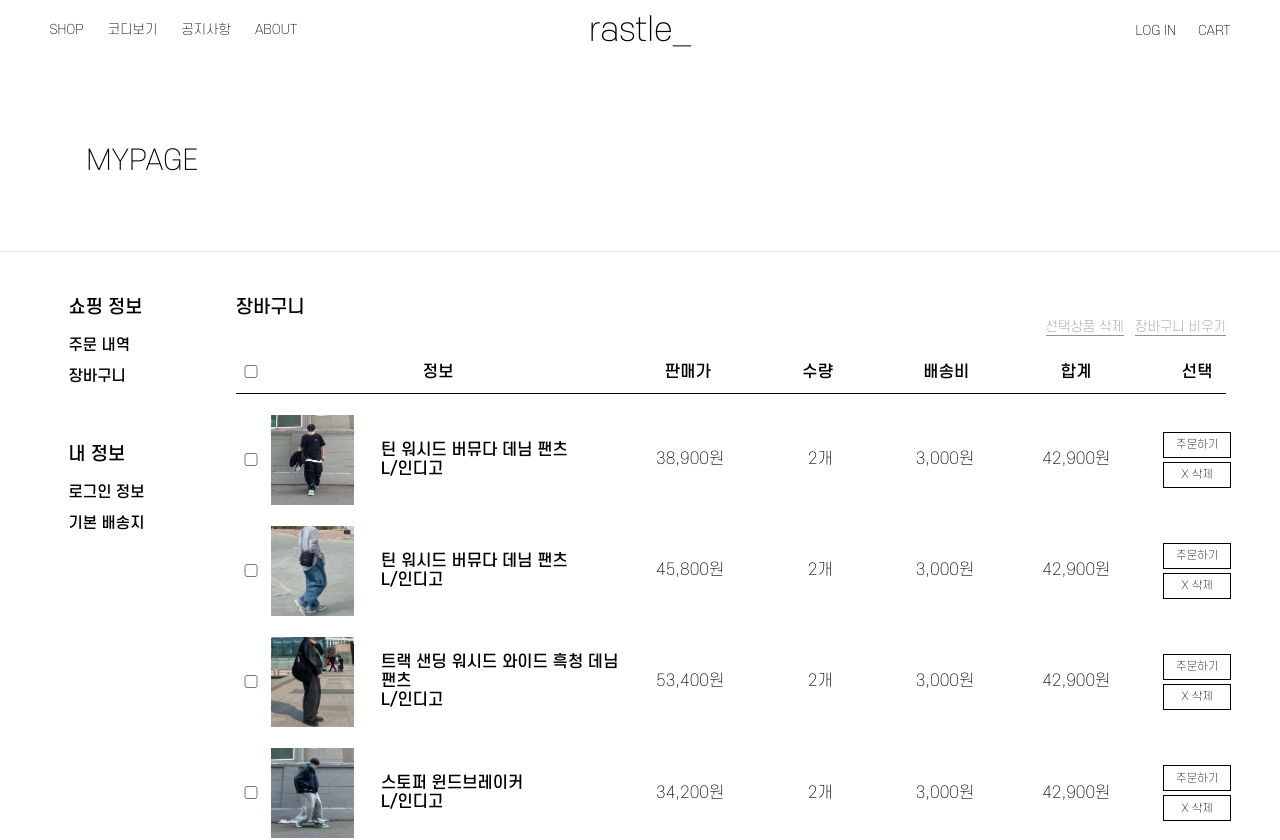
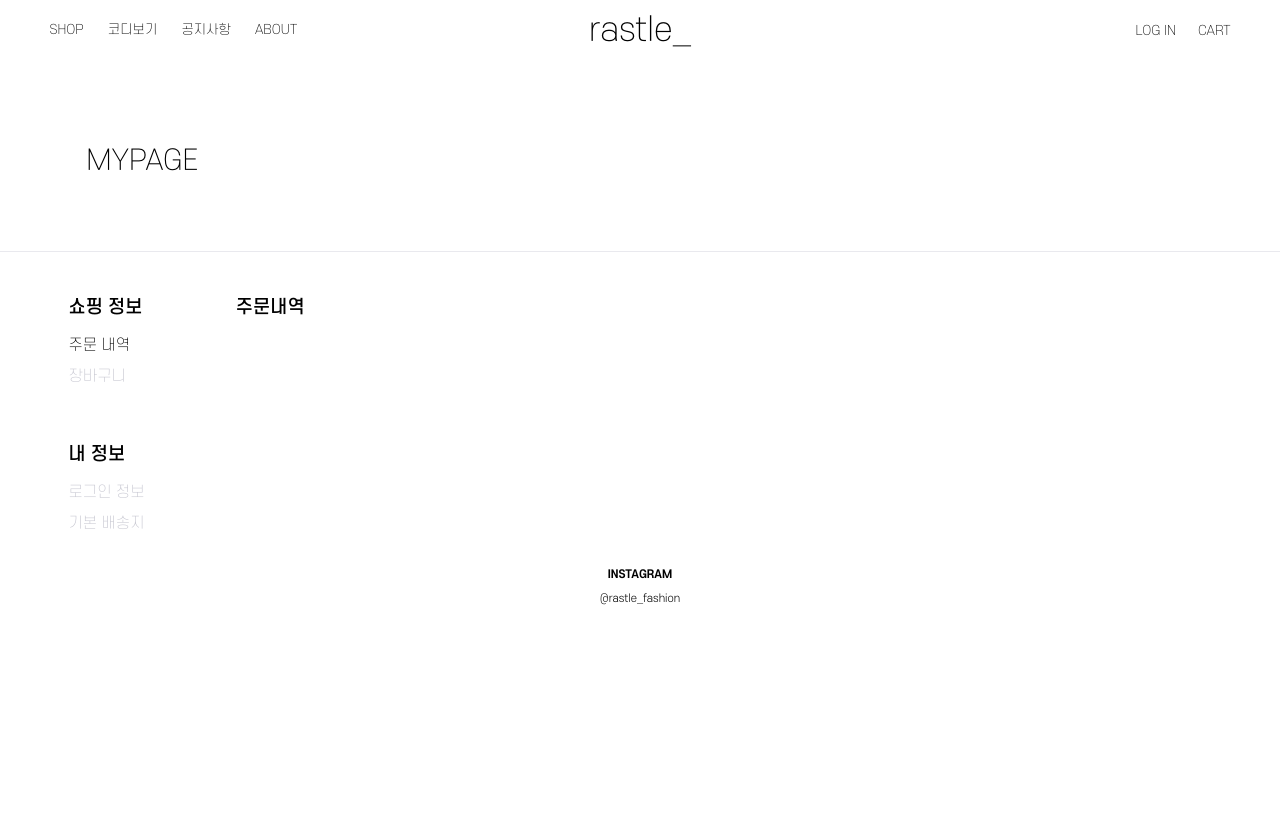
Before and after one commit to rastle-dev/rastle-frontend, a Next.js app: page /mypage in a window 1280 px wide. Shown: the top 840 px of the page. After the commit the page ends 800 px from the top, so only its background shows below. Built offline with nearby package versions, Linux system fonts and the light colour scheme.

Commit message:
feat: 탭 기능 구현

```diff
--- a/src/pages/mypage/index.styles.tsx
+++ b/src/pages/mypage/index.styles.tsx
@@ -36,7 +36,6 @@ export const Sidebar = styled.div`
 export const Content = styled.div`
   flex: 83;
   padding: 4.1rem 0 0 2rem;
-  //border: 1px solid blue;
   h2 {
     font-size: 1.63rem;
     margin: 0;
@@ -52,12 +51,16 @@ export const Menu = styled.div`
     padding-bottom: 1.63rem;
   }
 `;
-export const SubMenu = styled.div`
+export const Box = styled.div``;
+export const SubMenu = styled.div<{ active: boolean }>`
+  color: ${(props) => (props.active ? COLORS.블랙 : COLORS.GREY[300])};
   font-size: 1.36rem;
   padding-bottom: 1.18rem;
+  cursor: pointer;
+  font-weight: 200;
 `;
 export const TabMenu = styled.div`
-  width: 90rem;
+  width: 90.5rem;
   display: flex;
   gap: 1rem;
   justify-content: right;
@@ -71,10 +74,8 @@ export const TabMenu = styled.div`
   }
 `;
 export const Table = styled.div`
-  //margin-top: 4.1rem;
   border-bottom: 1px solid;
-  //width: 90%;
-  width: 90rem;
+  width: 90.5rem;
 `;
 export const Select = styled(Input)`
   width: 2rem;
@@ -83,19 +84,16 @@ export const TableHeader = styled.div`
   border-bottom: 1px solid;
   display: grid;
   align-items: center;
-  //justify-content: center;
   grid-template-columns: 17rem 22rem 12.5rem 11rem 12.5rem 11rem 5rem;
   p {
     margin: 1rem 0 1rem 0;
-    //padding: ;
     font-size: 1.45rem;
     font-weight: 500;
-    //border: 1px solid;
   }
 `;
 export const TableContent = styled.div`
   //display: grid;
-  //grid-template-columns: 15rem 19rem 8rem 8rem 8rem 8rem;
+  grid-template-columns: 15rem 19rem 8rem 8rem 8rem 8rem;
 `;
 export const ProductInfo = styled.div`
   display: grid;
@@ -135,3 +133,17 @@ export const SelectButton = styled(Button)`
   border-radius: 0;
   border: 0.5px solid;
 `;
+export const TotalPrice = styled.div`
+  display: flex;
+  justify-content: right;
+  font-size: 1.45rem;
+  padding: 2.2rem 0 2.2rem 0;
+  width: 90.5rem;
+  p {
+    margin: 0;
+    font-weight: 200;
+    padding: 0 0.5rem 0 0.5rem;
+  }
+  div {
+  }
+`;
--- a/src/pages/mypage/index.tsx
+++ b/src/pages/mypage/index.tsx
@@ -1,113 +1,65 @@
-import React from "react";
+import React, { useState } from "react";
+import OrderList from "@/components/Mypage/orderList";
+import Cart from "@/components/Mypage/cart";
 import * as S from "./index.styles";
-import Input from "@/components/common/Input";
-import ItemElement from "@/components/ItemElement";
-import { ProductCategory } from "@/pages";
-import Button from "@/components/common/Button";
 
-type ProductItem = {
-  defaultImg: string;
-  productName: string;
-  price: string;
-  size: string;
-  color: string;
-};
-const shopItems: ProductItem[] = [
-  {
-    defaultImg: "/image/product1.jpg",
-    productName: "틴 워시드 버뮤다 데님 팬츠",
-    price: "45,800원",
-    size: "L",
-    color: "인디고",
-  },
-  {
-    defaultImg: "/image/product2.jpg",
-    productName: "트랙 샌딩 워시드 와이드 흑청 데님 팬츠",
-    price: "53,400원",
-    size: "L",
-    color: "인디고",
-  },
-  {
-    defaultImg: "/image/product3.jpg",
-    productName: "스토퍼 윈드브레이커",
-    price: "34,200원",
-    size: "L",
-    color: "인디고",
-  },
+const shoppingTabs = [
+  { label: "주문 내역", category: "쇼핑 정보" },
+  { label: "장바구니" },
+];
+const myTabs = [
+  { label: "로그인 정보", category: "내 정보" },
+  { label: "기본 배송지" },
 ];
 export default function Mypage() {
+  const [activeTab, setActiveTab] = useState("주문 내역");
+
+  const handleTabClick = (tab: any) => {
+    setActiveTab(tab);
+  };
+
+  const renderTabContent = () => {
+    switch (activeTab) {
+      case "주문 내역":
+        return <OrderList />;
+      case "장바구니":
+        return <Cart />;
+      case "로그인 정보":
+        return <OrderList />;
+      case "기본 배송지":
+        return <OrderList />;
+      default:
+        return null;
+    }
+  };
+
   return (
     <S.Container>
       <h1>MYPAGE</h1>
       <S.Wrapper>
         <S.Sidebar>
           <S.Menu>
-            <h2>쇼핑 정보</h2>
-            <S.SubMenu>주문 내역</S.SubMenu>
-            <S.SubMenu>장바구니</S.SubMenu>
+            {shoppingTabs.map((tab) => (
+              <S.Box key={tab.label} onClick={() => handleTabClick(tab.label)}>
+                {tab.category && <h2>{tab.category}</h2>}
+                <S.SubMenu active={tab.label === activeTab}>
+                  {tab.label}
+                </S.SubMenu>
+              </S.Box>
+            ))}
           </S.Menu>
           <S.Menu>
-            <h2>내 정보</h2>
-            <S.SubMenu>로그인 정보</S.SubMenu>
-            <S.SubMenu>기본 배송지</S.SubMenu>
+            {myTabs.map((tab) => (
+              <S.Box key={tab.label} onClick={() => handleTabClick(tab.label)}>
+                {tab.category && <h2>{tab.category}</h2>}
+                <S.SubMenu active={tab.label === activeTab}>
+                  {tab.label}
+                </S.SubMenu>
+              </S.Box>
+            ))}
           </S.Menu>
         </S.Sidebar>
-        <S.Content>
-          <h2>장바구니</h2>
-          <S.TabMenu>
-            <p>선택상품 삭제</p>
-            <p>장바구니 비우기</p>
-          </S.TabMenu>
-          <S.Table>
-            <S.TableHeader>
-              <S.Select type="checkbox" />
-              <p>정보</p>
-              <p>판매가</p>
-              <p>수량</p>
-              <p>배송비</p>
-              <p>합계</p>
-              <p>선택</p>
-            </S.TableHeader>
-            <S.TableContent>
-              <S.ProductInfo>
-                <S.Select type="checkbox" />
-                <S.Img src="/image/product4.jpg" />
-                <S.TextInfo>
-                  <p>틴 워시드 버뮤다 데님 팬츠</p>
-                  <p>L/인디고</p>
-                </S.TextInfo>
-                <p>38,900원</p>
-                <p>2개</p>
-                <p>3,000원</p>
-                <p>42,900원</p>
-                <S.SelectTab>
-                  <S.SelectButton title="주문하기" />
-                  <S.SelectButton title="X 삭제" />
-                </S.SelectTab>
-              </S.ProductInfo>
-              {shopItems.map((item) => (
-                <S.ProductInfo>
-                  <S.Select type="checkbox" />
-                  <S.Img src={item.defaultImg} />
-                  <S.TextInfo>
-                    <p>{item.productName}</p>
-                    <p>
-                      {item.size}/{item.color}
-                    </p>
-                  </S.TextInfo>
-                  <p>{item.price}</p>
-                  <p>2개</p>
-                  <p>3,000원</p>
-                  <p>42,900원</p>
-                  <S.SelectTab>
-                    <S.SelectButton title="주문하기" />
-                    <S.SelectButton title="X 삭제" />
-                  </S.SelectTab>
-                </S.ProductInfo>
-              ))}
-            </S.TableContent>
-          </S.Table>
-        </S.Content>
+        <S.Content> {renderTabContent()}</S.Content>
       </S.Wrapper>
     </S.Container>
   );
```
Also changed, not shown: src/components/Mypage/defaultAddress.tsx (added, +9 -0 lines).
